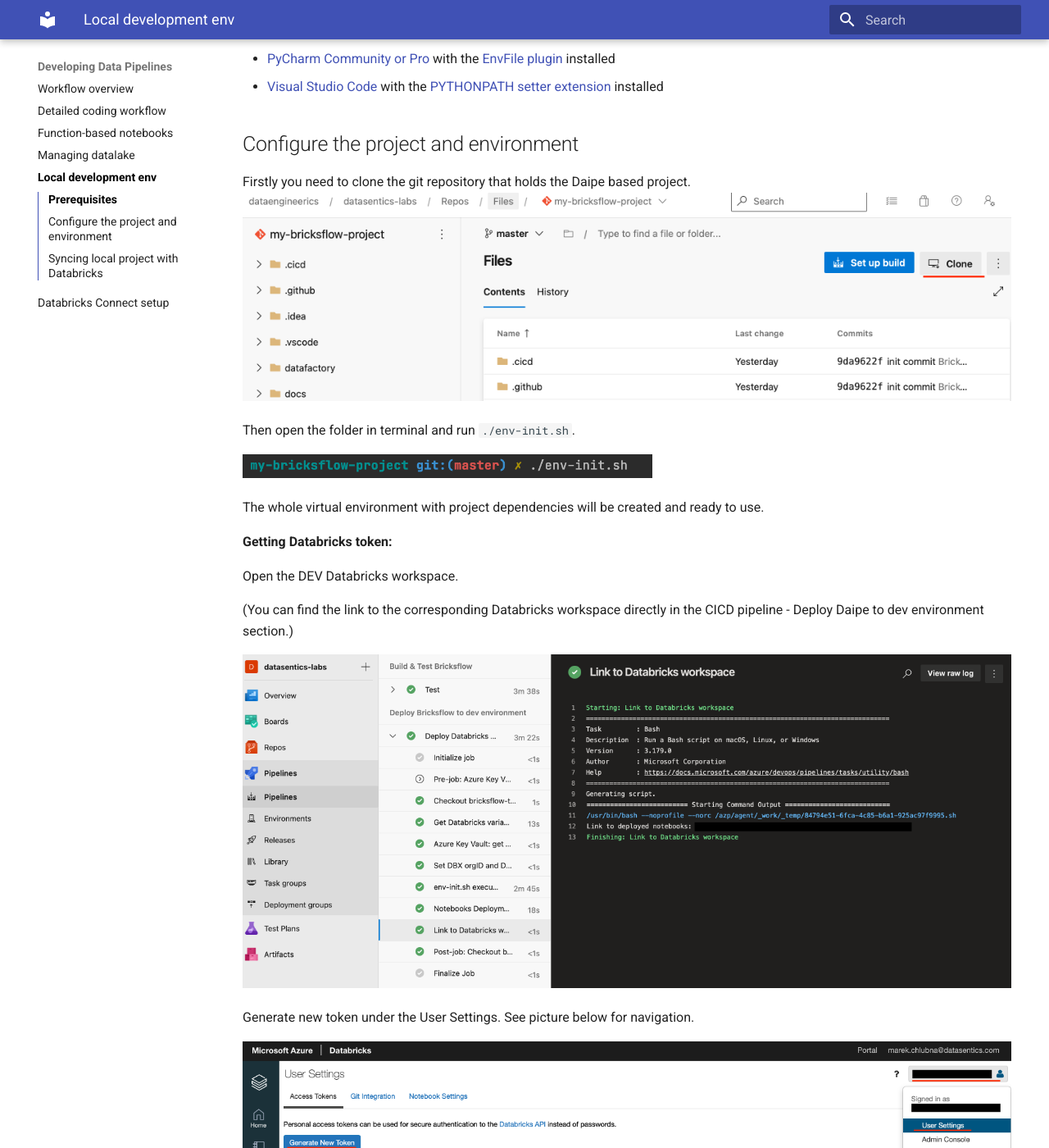
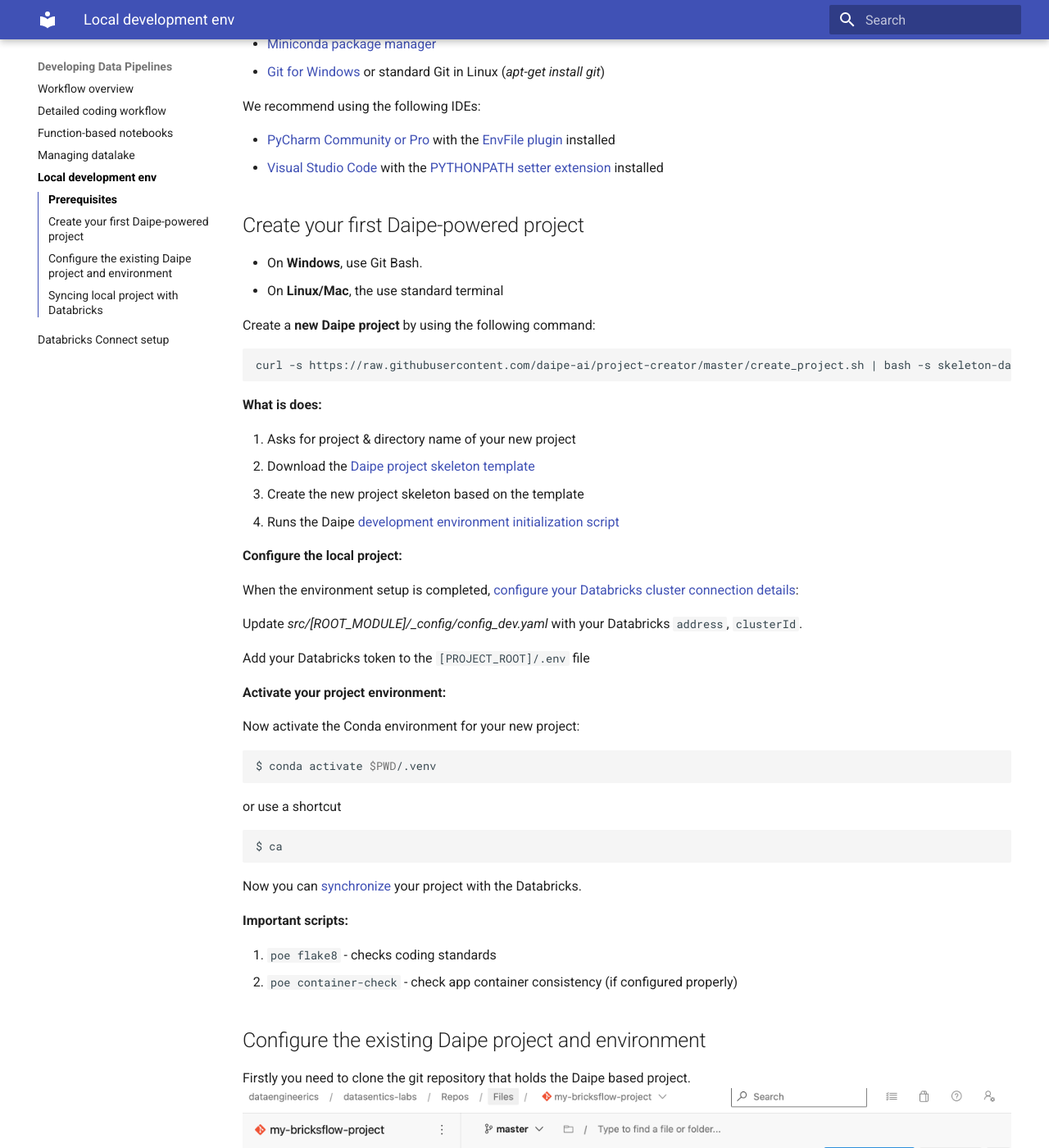
Before and after one commit to daipe-ai/platform-docs, an MkDocs documentation site: the page built from docs/data-pipelines-workflow/local-env-setup.md, in a window 1280 px wide and 1400 px high, scrolled down 378 px. Shown: the whole window at 82% size. Built offline with MkDocs 1.6.1 and Material for MkDocs 9.7.7, drawn with Linux system fonts in a browser that asks for light colours; some of the changed text lies outside the part shown.

Commit message:
Set up new Daipe-powered project documentation updated

````diff
--- a/docs/data-pipelines-workflow/local-env-setup.md
+++ b/docs/data-pipelines-workflow/local-env-setup.md
@@ -1,4 +1,8 @@
 # Setting up local development environment
+
+- [Create your first Daipe-powered project](local-env-setup.md#create-your-first-daipe-powered-project)
+- [Set up existing Daipe project](local-env-setup.md#configure-the-existing-daipe-project-and-environment)
+
 
 ## Prerequisites
 
@@ -12,7 +16,55 @@
   - [PyCharm Community or Pro](https://www.jetbrains.com/pycharm/download/) with the [EnvFile plugin](https://plugins.jetbrains.com/plugin/7861-envfile) installed
   - [Visual Studio Code](https://code.visualstudio.com/download) with the [PYTHONPATH setter extension](https://marketplace.visualstudio.com/items?itemName=datasentics.pythonpath-setter) installed
 
-## Configure the project and environment
+## Create your first Daipe-powered project
+
+* On **Windows**, use Git Bash.
+* On **Linux/Mac**, the use standard terminal
+
+Create a **new Daipe project** by using the following command:
+
+```
+curl -s https://raw.githubusercontent.com/daipe-ai/project-creator/master/create_project.sh | bash -s skeleton-databricks
+```
+
+**What is does:**
+
+1. Asks for project & directory name of your new project
+1. Download the [Daipe project skeleton template](https://github.com/daipe-ai/skeleton-databricks)
+1. Create the new project skeleton based on the template
+1. Runs the Daipe [development environment initialization script](https://github.com/daipe-ai/benvy)
+
+**Configure the local project:**
+
+When the environment setup is completed, [configure your Databricks cluster connection details](https://docs.databricks.com/dev-tools/databricks-connect.html#step-2-configure-connection-properties):
+
+Update *src/[ROOT_MODULE]/_config/config_dev.yaml* with your Databricks `address`, `clusterId`.
+
+Add your Databricks token to the `[PROJECT_ROOT]/.env` file
+
+**Activate your project environment:**
+
+Now activate the Conda environment for your new project:
+
+```bash
+$ conda activate $PWD/.venv
+```
+
+or use a shortcut
+
+```bash
+$ ca
+```
+Now you can [synchronize](local-env-setup.md#syncing-local-project-with-databricks) your project with the Databricks.
+
+**Important scripts:**
+
+1. ```poe flake8``` - checks coding standards
+1. ```poe container-check``` - check app container consistency (if configured properly)
+
+
+
+## Configure the existing Daipe project and environment
 
 Firstly you need to clone the git repository that holds the Daipe based project.
 ![](../images/bricks_clone.png)
````
